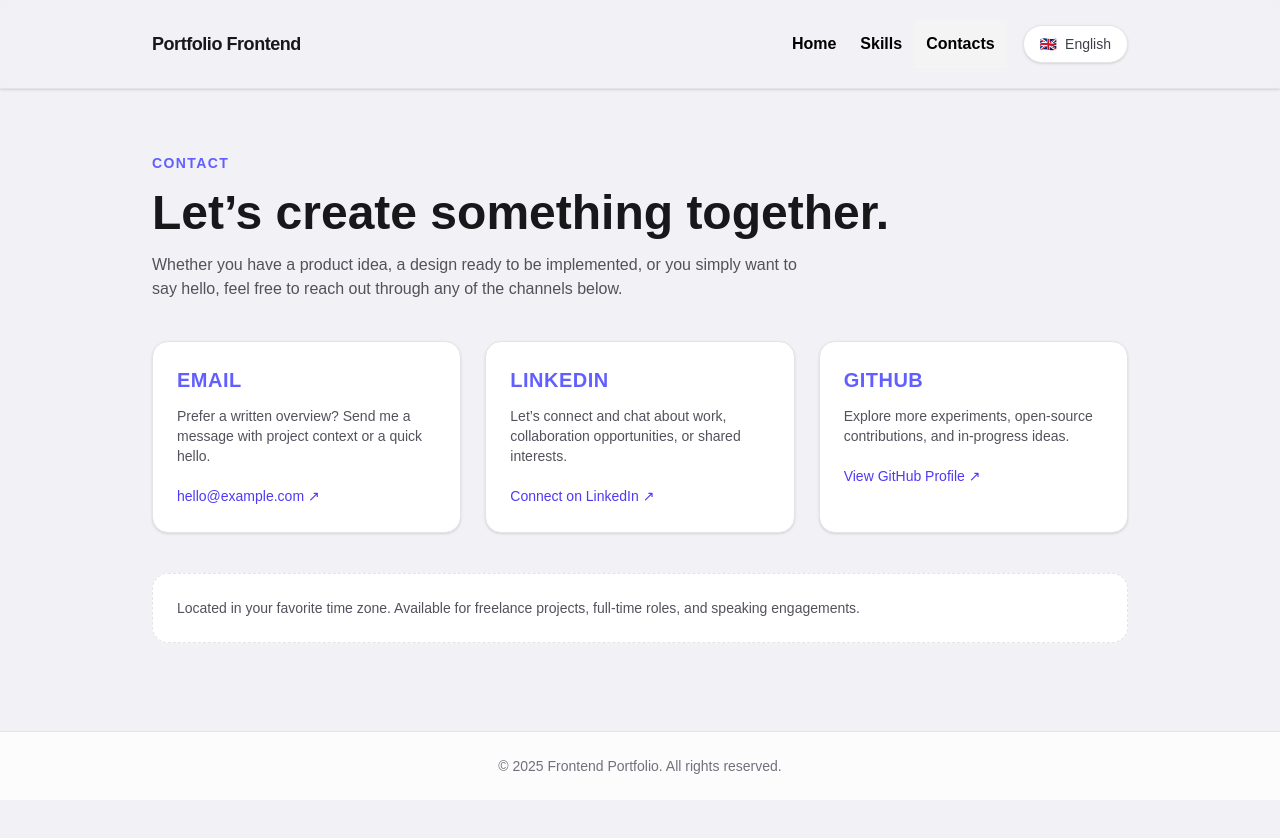
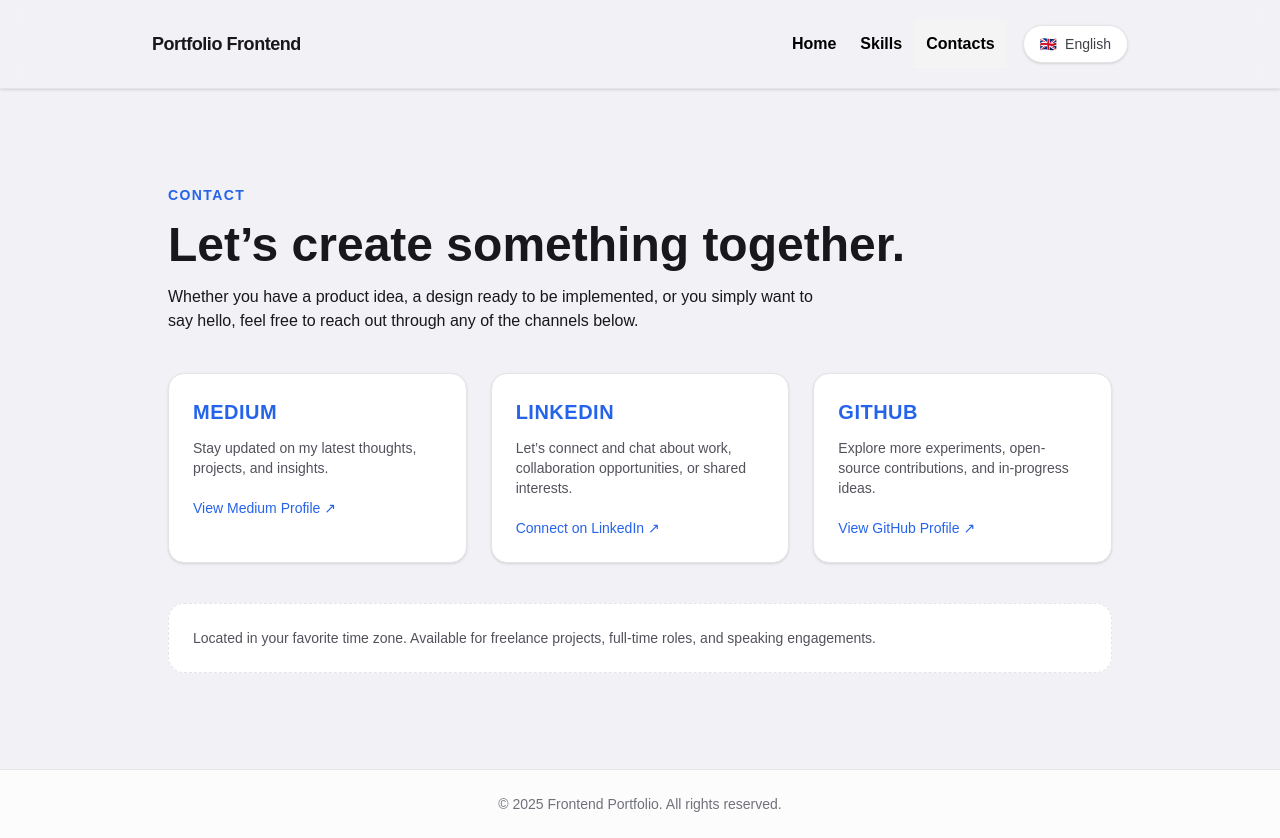
Before and after one commit to eremina-official/portfolio-nextjs, a Next.js app: page /en/contacts in a window 1280 px wide. Before the commit the page ends 800 px from the top, so only its background shows below. Built offline with nearby package versions, Linux system fonts and the light colour scheme.

Commit message:
Update contacts section with contact data

```diff
--- /dev/null
+++ b/app/[locale]/contacts/ContactCard.tsx
@@ -0,0 +1,42 @@
+import Link from "next/link";
+import * as motion from "motion/react-client";
+
+interface ContactCardProps {
+  title: string;
+  description: string;
+  href: string;
+  label: string;
+  isExternal?: boolean;
+}
+
+export default function ContactCard({
+  title,
+  description,
+  href,
+  label,
+  isExternal = false,
+}: ContactCardProps) {
+  const linkProps = isExternal ? { target: "_blank", rel: "noopener noreferrer" } : {};
+
+  return (
+    <motion.article
+      className="rounded-2xl border border-zinc-200 bg-white p-6 shadow-sm"
+      initial={{ opacity: 0, y: 8, scale: 0.98 }}
+      animate={{ opacity: 1, y: 0, scale: 1 }}
+      whileHover={{ y: -6, scale: 1.02 }}
+      whileTap={{ scale: 0.98 }}
+      transition={{ duration: 0.28, ease: [0.22, 0.8, 0.2, 1] }}
+    >
+      <Link href={href} className="flex flex-col" {...linkProps}>
+        <h2 className="text-sm font-semibold uppercase tracking-wide text-primary">{title}</h2>
+        <p className="mt-3 text-sm text-zinc-600">{description}</p>
+        <p className="mt-5 inline-flex items-center text-sm font-medium text-primary transition hover:text-primary">
+          {label}
+          <span aria-hidden className="ml-1">
+            ↗
+          </span>
+        </p>
+      </Link>
+    </motion.article>
+  );
+}
--- a/app/[locale]/contacts/page.tsx
+++ b/app/[locale]/contacts/page.tsx
@@ -1,75 +1,73 @@
-import Link from "next/link";
 import { useTranslations } from "next-intl";
+import ContactCard from "./ContactCard";
+
+interface ContactCardData {
+  id: string;
+  title: string;
+  description: string;
+  href: string;
+  label: string;
+  isExternal: boolean;
+}
 
 export default function ContactsPage() {
   const t = useTranslations("contacts");
+
+  const contactCards: ContactCardData[] = [
+    {
+      id: "medium",
+      title: t("cards.0.title"),
+      description: t("cards.0.description"),
+      href: "https://medium.com/@marinaeremina",
+      label: t("cards.0.label"),
+      isExternal: true,
+    },
+    {
+      id: "linkedin",
+      title: t("cards.1.title"),
+      description: t("cards.1.description"),
+      href: "https://www.linkedin.com/in/marina-eremina-17672b36b",
+      label: t("cards.1.label"),
+      isExternal: true,
+    },
+    {
+      id: "github",
+      title: t("cards.2.title"),
+      description: t("cards.2.description"),
+      href: "https://github.com/eremina-official",
+      label: t("cards.2.label"),
+      isExternal: true,
+    },
+  ];
+
   return (
+    <main className="px-4 py-8">
       <div className="flex flex-col gap-10">
         <header className="space-y-4">
-        <p className="text-sm font-semibold uppercase tracking-widest text-indigo-500">
+          <p className="text-sm font-semibold uppercase tracking-widest text-primary">
             {t("badge")}
           </p>
-        <h1 className="text-3xl font-semibold text-zinc-900 sm:text-4xl">{t("title")}</h1>
-        <p className="max-w-2xl text-base text-zinc-600">{t("description")}</p>
+          <h1 className="text-3xl font-semibold text-text sm:text-4xl">{t("title")}</h1>
+          <p className="max-w-2xl text-base text-text">{t("description")}</p>
         </header>
 
-      <section className="grid gap-6 md:grid-cols-3">
-        <article className="rounded-2xl border border-zinc-200 bg-white p-6 shadow-sm">
-          <h2 className="text-sm font-semibold uppercase tracking-wide text-indigo-500">
-            {t("cards.0.title")}
-          </h2>
-          <p className="mt-3 text-sm text-zinc-600">{t("cards.0.description")}</p>
-          <Link
-            href="mailto:hello@example.com"
-            className="mt-5 inline-flex items-center text-sm font-medium text-indigo-600 transition hover:text-indigo-500"
-          >
-            {t("cards.0.label")}
-            <span aria-hidden className="ml-1">
-              ↗
-            </span>
-          </Link>
-        </article>
-
-        <article className="rounded-2xl border border-zinc-200 bg-white p-6 shadow-sm">
-          <h2 className="text-sm font-semibold uppercase tracking-wide text-indigo-500">
-            {t("cards.1.title")}
-          </h2>
-          <p className="mt-3 text-sm text-zinc-600">{t("cards.1.description")}</p>
-          <Link
-            href="https://www.linkedin.com/"
-            className="mt-5 inline-flex items-center text-sm font-medium text-indigo-600 transition hover:text-indigo-500"
-            target="_blank"
-            rel="noopener noreferrer"
-          >
-            {t("cards.1.label")}
-            <span aria-hidden className="ml-1">
-              ↗
-            </span>
-          </Link>
-        </article>
-
-        <article className="rounded-2xl border border-zinc-200 bg-white p-6 shadow-sm">
-          <h2 className="text-sm font-semibold uppercase tracking-wide text-indigo-500">
-            {t("cards.2.title")}
-          </h2>
-          <p className="mt-3 text-sm text-zinc-600">{t("cards.2.description")}</p>
-          <Link
-            href="https://github.com/"
-            className="mt-5 inline-flex items-center text-sm font-medium text-indigo-600 transition hover:text-indigo-500"
-            target="_blank"
-            rel="noopener noreferrer"
-          >
-            {t("cards.2.label")}
-            <span aria-hidden className="ml-1">
-              ↗
-            </span>
-          </Link>
-        </article>
-      </section>
+        <div className="grid gap-6 sm:grid-cols-2 lg:grid-cols-3">
+          {contactCards.map((card) => (
+            <ContactCard
+              key={card.id}
+              title={card.title}
+              description={card.description}
+              href={card.href}
+              label={card.label}
+              isExternal={card.isExternal}
+            />
+          ))}
+        </div>
 
         <section className="rounded-2xl border border-dashed border-zinc-200 bg-white p-6 text-sm text-zinc-600">
           <p>{t("outro")}</p>
         </section>
       </div>
+    </main>
   );
 }
--- a/app/[locale]/globals.css
+++ b/app/[locale]/globals.css
@@ -5,8 +5,8 @@
   --color-surface: #f4f4f6;
   --color-primary: oklch(0.5461 0.2152 262.88);
   --color-accent: oklch(0.6268 0.2325 303.9);
-  --color-text: #F9FAFB;
-  --color-subtext: #9CA3AF;
+  --color-text: oklch(21% 0.006 285.885);
+  --color-subtext: oklch(44.2% 0.017 285.786);
   --color-primary-light: oklch(from var(--color-primary) l c h / 0.5);
   --color-primary-dark: oklch(from var(--color-primary) calc(l - 0.2) c h);
 }
--- a/messages/en.json
+++ b/messages/en.json
@@ -86,28 +86,19 @@
     "description": "Whether you have a product idea, a design ready to be implemented, or you simply want to say hello, feel free to reach out through any of the channels below.",
     "cards": [
       {
-        "id": "email",
-        "title": "Email",
-        "description": "Prefer a written overview? Send me a message with project context or a quick hello.",
-        "href": "mailto:hello@example.com",
-        "label": "hello@example.com",
-        "external": false
+        "title": "Medium",
+        "description": "Stay updated on my latest thoughts, projects, and insights.",
+        "label": "View Medium Profile"
       },
       {
-        "id": "linkedin",
         "title": "LinkedIn",
         "description": "Let’s connect and chat about work, collaboration opportunities, or shared interests.",
-        "href": "https://www.linkedin.com/",
-        "label": "Connect on LinkedIn",
-        "external": true
+        "label": "Connect on LinkedIn"
       },
       {
-        "id": "github",
         "title": "GitHub",
         "description": "Explore more experiments, open-source contributions, and in-progress ideas.",
-        "href": "https://github.com/",
-        "label": "View GitHub Profile",
-        "external": true
+        "label": "View GitHub Profile"
       }
     ],
     "outro": "Located in your favorite time zone. Available for freelance projects, full-time roles, and speaking engagements."
--- a/messages/pl.json
+++ b/messages/pl.json
@@ -86,28 +86,19 @@
     "description": "Masz pomysł na produkt, gotowy projekt do wdrożenia, a może chcesz po prostu przywitać się? Wybierz kanał, który najbardziej Ci odpowiada.",
     "cards": [
       {
-        "id": "email",
         "title": "E-mail",
         "description": "Wolisz dokładny opis? Napisz wiadomość z kontekstem projektu lub krótkim przywitaniem.",
-        "href": "mailto:hello@example.com",
-        "label": "hello@example.com",
-        "external": false
+        "label": "hello@example.com"
       },
       {
-        "id": "linkedin",
         "title": "LinkedIn",
         "description": "Połączmy się i porozmawiajmy o pracy, możliwościach współpracy albo wspólnych zainteresowaniach.",
-        "href": "https://www.linkedin.com/",
-        "label": "Połącz na LinkedIn",
-        "external": true
+        "label": "Połącz na LinkedIn"
       },
       {
-        "id": "github",
         "title": "GitHub",
         "description": "Zajrzyj do eksperymentów, wkładów open source oraz pomysłów w toku.",
-        "href": "https://github.com/",
-        "label": "Profil na GitHubie",
-        "external": true
+        "label": "Profil na GitHubie"
       }
     ],
     "outro": "Pracuję zdalnie w Twojej ulubionej strefie czasowej. Dostępny na projekty freelancerskie, pełnoetatowe i wystąpienia."
```
Also changed, not shown: 1 other file (tests, documents, lock files or other folders). Lines whose indentation alone changed are shown as unchanged.
